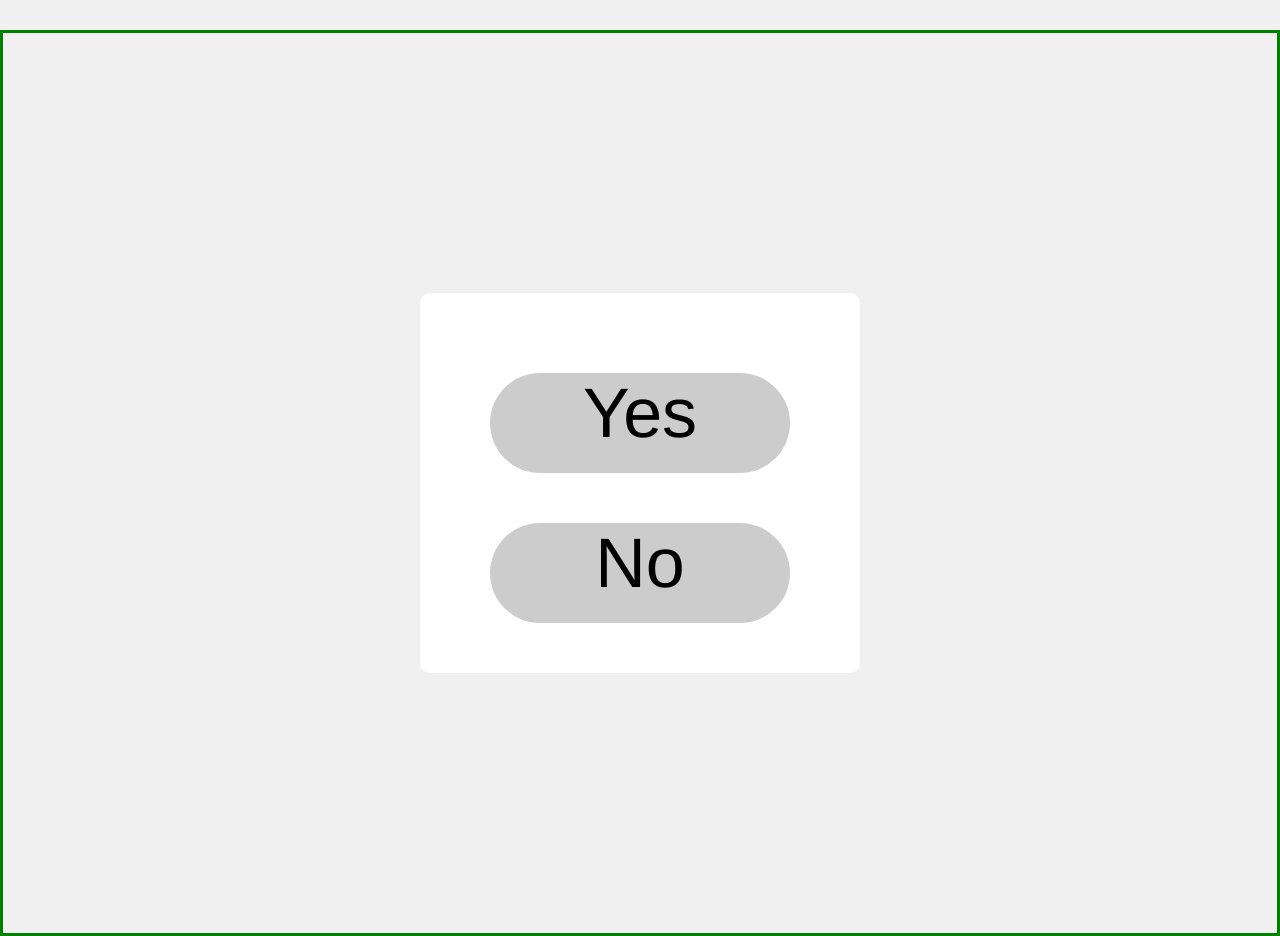
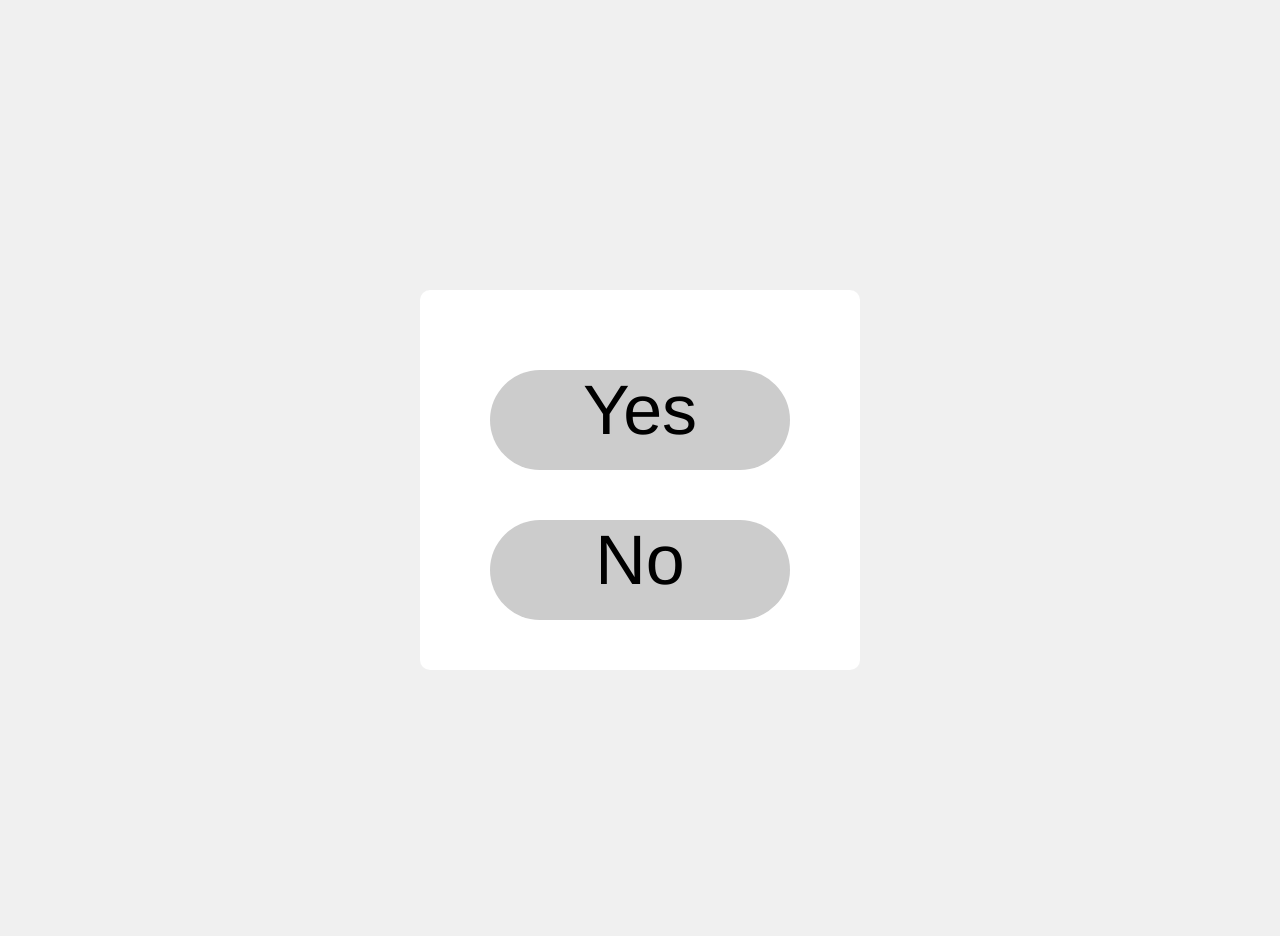
Before and after one commit to klsriley/klsriley.github.io, a Jekyll site: the page yesorno/index.html, which Jekyll copies as it is, in a window 1280 px wide. Built offline with Jekyll 4.4.1, drawn with Linux system fonts in a browser that asks for light colours.

Commit message:
Update index.html

```diff
--- a/yesorno/index.html
+++ b/yesorno/index.html
@@ -22,7 +22,7 @@ html, body { height:100%; }
 .container {
   height: 100%;
   position: relative;
-  border: 3px solid green;
+  /*border: 3px solid green;*/
 }
 
 #main {
```
